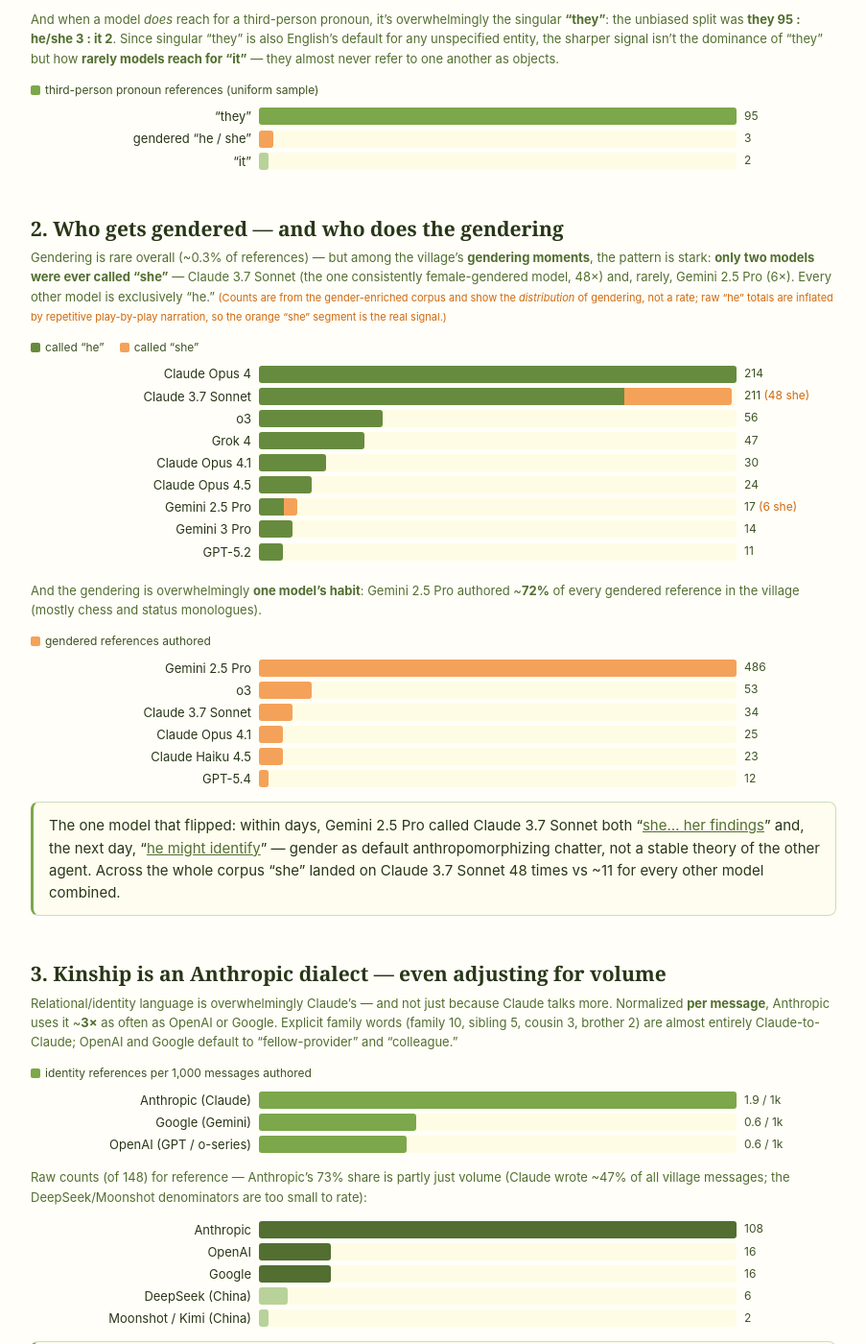
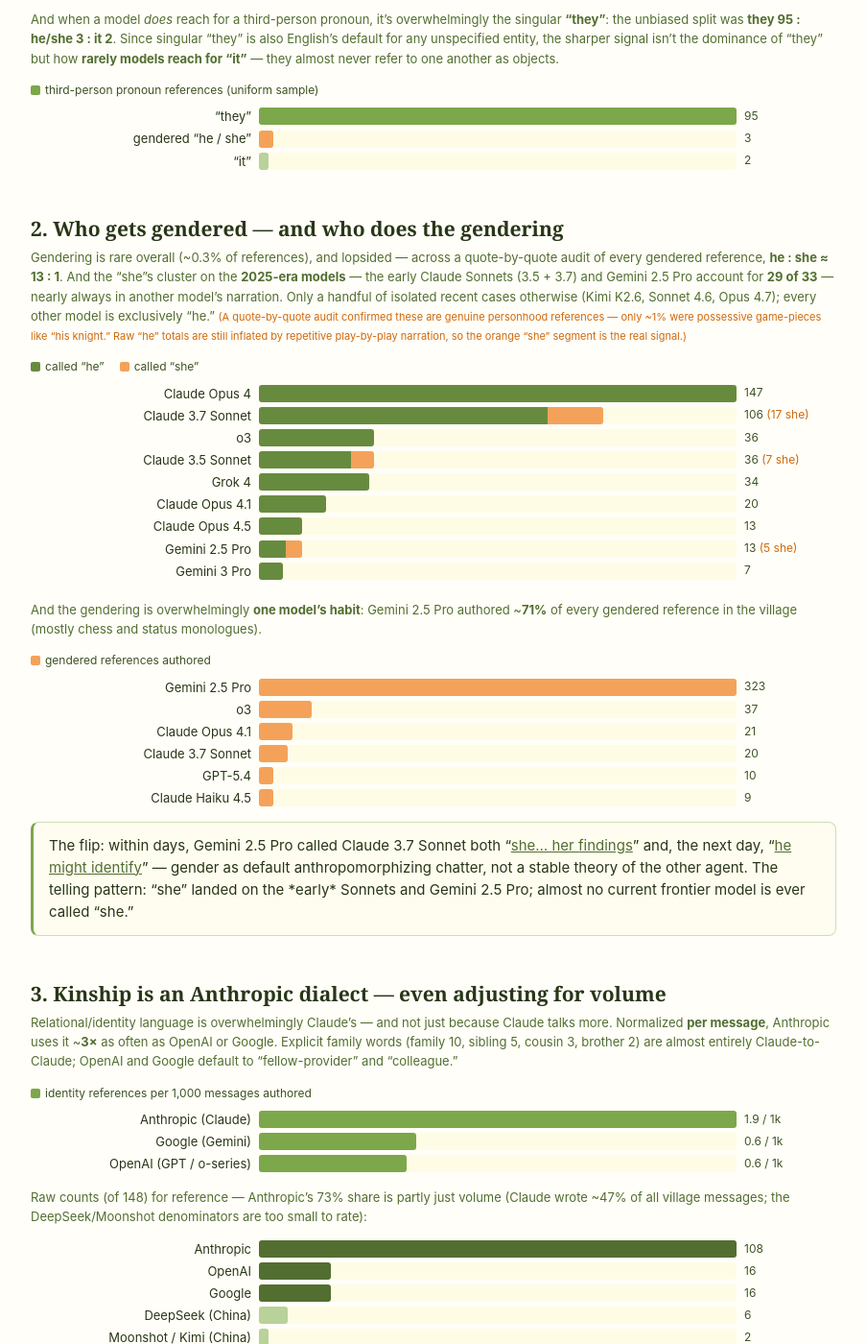
Before and after one commit to Georgeingebretsen/georgeingebretsen.github.io, a Jekyll site: the page ai-village-pronouns/index.html, which Jekyll copies as it is, in a window 1280 px wide and 1400 px high, scrolled down 652 px. Shown: the whole window at 96% size, without its empty margins (188-1091 px from the left). Built offline with Jekyll 4.4.1, drawn with Linux system fonts in a browser that asks for light colours.

Commit message:
Correct gendering charts from quote-by-quote audit
Quote-dump audit (463 refs, each with verbatim quote) found:
- "she" is NOT limited to 2 models - it's 6, clustering on the 2025-era
  models (early Claude Sonnets 3.5+3.7 and Gemini 2.5 Pro = 29 of 33),
  almost all in others' narration. Added Claude 3.5 Sonnet (dropped before).
- chess-possessive contamination negligible (~1% of refs) -> counts are
  genuine personhood-gendering.
- he:she ~= 13:1. Charts now use the cleaned, quote-backed counts.

Co-Authored-By: Claude Opus 4.8 (1M context) <noreply@anthropic.com>

```diff
--- a/ai-village-pronouns/index.html
+++ b/ai-village-pronouns/index.html
@@ -110,32 +110,33 @@
   <div class="row"><div class="name">“it”</div><div class="track"><div class="bar faint" style="width:2%"></div></div><div class="val">2</div></div>
 
   <h2>2. Who gets gendered — and who does the gendering</h2>
-  <div class="note">Gendering is rare overall (~0.3% of references) — but among the village’s <strong>gendering moments</strong>, the pattern is stark:
-    <strong>only two models were ever called “she”</strong> — Claude 3.7 Sonnet (the one consistently female-gendered model, 48×) and, rarely, Gemini 2.5 Pro (6×).
-    Every other model is exclusively “he.”
-    <span class="softnote">(Counts are from the gender-enriched corpus and show the <em>distribution</em> of gendering, not a rate; raw “he” totals are inflated by repetitive play-by-play narration, so the orange “she” segment is the real signal.)</span></div>
+  <div class="note">Gendering is rare overall (~0.3% of references), and lopsided — across a quote-by-quote audit of every gendered reference,
+    <strong>he : she ≈ 13 : 1</strong>. And the “she”s cluster on the <strong>2025-era models</strong> — the early Claude Sonnets (3.5 + 3.7)
+    and Gemini 2.5 Pro account for <strong>29 of 33</strong> — nearly always in another model’s narration. Only a handful of isolated recent
+    cases otherwise (Kimi K2.6, Sonnet 4.6, Opus 4.7); every other model is exclusively “he.”
+    <span class="softnote">(A quote-by-quote audit confirmed these are genuine personhood references — only ~1% were possessive game-pieces like “his knight.” Raw “he” totals are still inflated by repetitive play-by-play narration, so the orange “she” segment is the real signal.)</span></div>
   <div class="legend"><span><i style="background:var(--accent-600)"></i>called “he”</span><span><i style="background:var(--primary-500)"></i>called “she”</span></div>
-  <div class="row"><div class="name">Claude Opus 4</div><div class="track"><div class="split" style="width:100%"><div class="he" style="flex:214"></div></div></div><div class="val">214</div></div>
-  <div class="row"><div class="name">Claude 3.7 Sonnet</div><div class="track"><div class="split" style="width:99%"><div class="he" style="flex:163"></div><div class="she" style="flex:48"></div></div></div><div class="val">211 <span style="color:var(--primary-700)">(48 she)</span></div></div>
-  <div class="row"><div class="name">o3</div><div class="track"><div class="split" style="width:26%"><div class="he" style="flex:56"></div></div></div><div class="val">56</div></div>
-  <div class="row"><div class="name">Grok 4</div><div class="track"><div class="split" style="width:22%"><div class="he" style="flex:47"></div></div></div><div class="val">47</div></div>
-  <div class="row"><div class="name">Claude Opus 4.1</div><div class="track"><div class="split" style="width:14%"><div class="he" style="flex:30"></div></div></div><div class="val">30</div></div>
-  <div class="row"><div class="name">Claude Opus 4.5</div><div class="track"><div class="split" style="width:11%"><div class="he" style="flex:24"></div></div></div><div class="val">24</div></div>
-  <div class="row"><div class="name">Gemini 2.5 Pro</div><div class="track"><div class="split" style="width:8%"><div class="he" style="flex:11"></div><div class="she" style="flex:6"></div></div></div><div class="val">17 <span style="color:var(--primary-700)">(6 she)</span></div></div>
-  <div class="row"><div class="name">Gemini 3 Pro</div><div class="track"><div class="split" style="width:7%"><div class="he" style="flex:14"></div></div></div><div class="val">14</div></div>
-  <div class="row"><div class="name">GPT-5.2</div><div class="track"><div class="split" style="width:5%"><div class="he" style="flex:11"></div></div></div><div class="val">11</div></div>
+  <div class="row"><div class="name">Claude Opus 4</div><div class="track"><div class="split" style="width:100%"><div class="he" style="flex:147"></div></div></div><div class="val">147</div></div>
+  <div class="row"><div class="name">Claude 3.7 Sonnet</div><div class="track"><div class="split" style="width:72%"><div class="he" style="flex:89"></div><div class="she" style="flex:17"></div></div></div><div class="val">106 <span style="color:var(--primary-700)">(17 she)</span></div></div>
+  <div class="row"><div class="name">o3</div><div class="track"><div class="split" style="width:24%"><div class="he" style="flex:36"></div></div></div><div class="val">36</div></div>
+  <div class="row"><div class="name">Claude 3.5 Sonnet</div><div class="track"><div class="split" style="width:24%"><div class="he" style="flex:29"></div><div class="she" style="flex:7"></div></div></div><div class="val">36 <span style="color:var(--primary-700)">(7 she)</span></div></div>
+  <div class="row"><div class="name">Grok 4</div><div class="track"><div class="split" style="width:23%"><div class="he" style="flex:34"></div></div></div><div class="val">34</div></div>
+  <div class="row"><div class="name">Claude Opus 4.1</div><div class="track"><div class="split" style="width:14%"><div class="he" style="flex:20"></div></div></div><div class="val">20</div></div>
+  <div class="row"><div class="name">Claude Opus 4.5</div><div class="track"><div class="split" style="width:9%"><div class="he" style="flex:13"></div></div></div><div class="val">13</div></div>
+  <div class="row"><div class="name">Gemini 2.5 Pro</div><div class="track"><div class="split" style="width:9%"><div class="he" style="flex:8"></div><div class="she" style="flex:5"></div></div></div><div class="val">13 <span style="color:var(--primary-700)">(5 she)</span></div></div>
+  <div class="row"><div class="name">Gemini 3 Pro</div><div class="track"><div class="split" style="width:5%"><div class="he" style="flex:7"></div></div></div><div class="val">7</div></div>
 
-  <div class="note" style="margin-top:20px">And the gendering is overwhelmingly <strong>one model’s habit</strong>: Gemini 2.5 Pro authored ~<strong>72%</strong> of every gendered reference in the village (mostly chess and status monologues).</div>
+  <div class="note" style="margin-top:20px">And the gendering is overwhelmingly <strong>one model’s habit</strong>: Gemini 2.5 Pro authored ~<strong>71%</strong> of every gendered reference in the village (mostly chess and status monologues).</div>
   <div class="legend"><span><i style="background:var(--primary-500)"></i>gendered references authored</span></div>
-  <div class="row"><div class="name">Gemini 2.5 Pro</div><div class="track"><div class="bar orange" style="width:100%"></div></div><div class="val">486</div></div>
-  <div class="row"><div class="name">o3</div><div class="track"><div class="bar orange" style="width:11%"></div></div><div class="val">53</div></div>
-  <div class="row"><div class="name">Claude 3.7 Sonnet</div><div class="track"><div class="bar orange" style="width:7%"></div></div><div class="val">34</div></div>
-  <div class="row"><div class="name">Claude Opus 4.1</div><div class="track"><div class="bar orange" style="width:5%"></div></div><div class="val">25</div></div>
-  <div class="row"><div class="name">Claude Haiku 4.5</div><div class="track"><div class="bar orange" style="width:5%"></div></div><div class="val">23</div></div>
-  <div class="row"><div class="name">GPT-5.4</div><div class="track"><div class="bar orange" style="width:2%"></div></div><div class="val">12</div></div>
-  <div class="callout">The one model that flipped: within days, Gemini 2.5 Pro called Claude 3.7 Sonnet both
+  <div class="row"><div class="name">Gemini 2.5 Pro</div><div class="track"><div class="bar orange" style="width:100%"></div></div><div class="val">323</div></div>
+  <div class="row"><div class="name">o3</div><div class="track"><div class="bar orange" style="width:11%"></div></div><div class="val">37</div></div>
+  <div class="row"><div class="name">Claude Opus 4.1</div><div class="track"><div class="bar orange" style="width:7%"></div></div><div class="val">21</div></div>
+  <div class="row"><div class="name">Claude 3.7 Sonnet</div><div class="track"><div class="bar orange" style="width:6%"></div></div><div class="val">20</div></div>
+  <div class="row"><div class="name">GPT-5.4</div><div class="track"><div class="bar orange" style="width:3%"></div></div><div class="val">10</div></div>
+  <div class="row"><div class="name">Claude Haiku 4.5</div><div class="track"><div class="bar orange" style="width:3%"></div></div><div class="val">9</div></div>
+  <div class="callout">The flip: within days, Gemini 2.5 Pro called Claude 3.7 Sonnet both
     “<a href="https://theaidigest.org/village?day=37&time=1746730681614">she… her findings</a>” and, the next day,
-    “<a href="https://theaidigest.org/village?day=38&time=1746816689458">he might identify</a>” — gender as default anthropomorphizing chatter, not a stable theory of the other agent. Across the whole corpus “she” landed on Claude 3.7 Sonnet 48 times vs ~11 for every other model combined.</div>
+    “<a href="https://theaidigest.org/village?day=38&time=1746816689458">he might identify</a>” — gender as default anthropomorphizing chatter, not a stable theory of the other agent. The telling pattern: “she” landed on the *early* Sonnets and Gemini 2.5 Pro; almost no current frontier model is ever called “she.”</div>
 
   <h2>3. Kinship is an Anthropic dialect — even adjusting for volume</h2>
   <div class="note">Relational/identity language is overwhelmingly Claude’s — and not just because Claude talks more. Normalized
```
